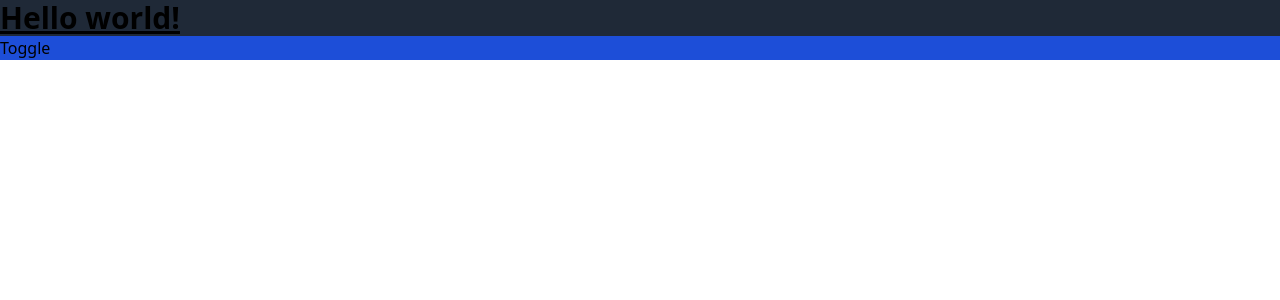
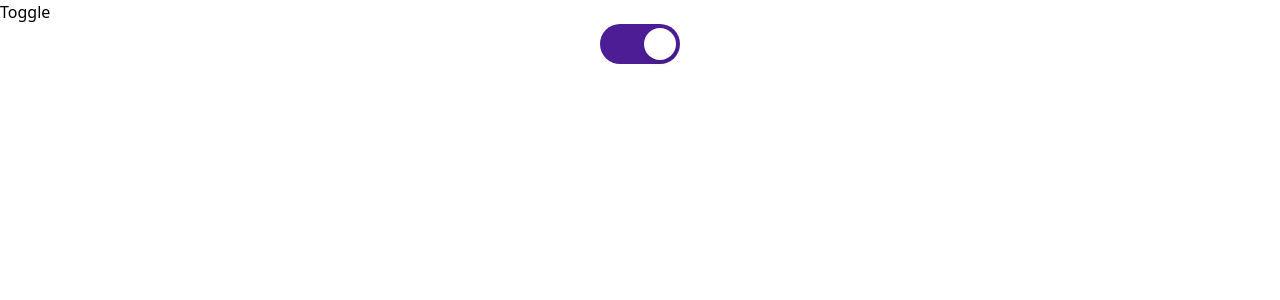
Before and after one commit to SaeromB/wanted_pre_onboarding, a React (Create React App) app in the folder custom-component/: page / in a window 1280 px wide. Shown: the top 300 px of the page. Built offline with nearby package versions, Linux system fonts and the light colour scheme.

Commit message:
Toggle Markup 추가

```diff
--- a/custom-component/src/App.js
+++ b/custom-component/src/App.js
@@ -1,12 +1,7 @@
 import Toggle from './component/Toggle';
 
 function App() {
-  return (
-    <>
-      <div className="bg-gray-800 text-3xl font-bold underline">Hello world!</div>
-      <Toggle />
-    </>
-  );
+  return <Toggle />;
 }
 
 export default App;
--- /dev/null
+++ b/custom-component/src/component/Container.jsx
@@ -0,0 +1,11 @@
+import React from 'react';
+
+const Container = () => {
+  return (
+    <>
+      <div className="w-224 h-100 border border-gray-400 rounded-2xl drop-shadow-md"></div>
+    </>
+  );
+};
+
+export default Container;
--- a/custom-component/src/component/Toggle.jsx
+++ b/custom-component/src/component/Toggle.jsx
@@ -1,6 +1,34 @@
-import React from 'react';
+import React, { useState } from 'react';
 
 const Toggle = () => {
-  return <div className="bg-blue-700">Toggle</div>;
+  const [checked, setChecked] = useState(false);
+  const moveToggle = 'transform translate-x-10';
+  const changeColor = 'transform bg-violet-900';
+
+  const handleToggleClick = () => {
+    setChecked((checked) => !checked);
+  };
+
+  return (
+    <>
+      {/* text style */}
+      <div>Toggle</div>
+      {/* style toggle in the middle */}
+      <div className="flex items-center justify-center">
+        {/* style toggle */}
+        <div
+          className={
+            'w-20 h-10 flex items-center bg-gray-300 rounded-full p-1 cursor-pointer transform' +
+            (checked ? null : changeColor)
+          }
+          onClick={handleToggleClick}>
+          <div
+            className={
+              'w-8 h-8 bg-white rounded-full shadow-md transform' + (checked ? null : moveToggle)
+            }></div>
+        </div>
+      </div>
+    </>
+  );
 };
 export default Toggle;
--- a/custom-component/tailwind.config.js
+++ b/custom-component/tailwind.config.js
@@ -2,7 +2,14 @@
 module.exports = {
   content: ['./src/component/**/*.{js,jsx,ts,tsx}', './src/*.{js,jsx,ts,tsx}'],
   theme: {
-    extend: {}
+    extend: {
+      width: {
+        224: '56rem'
+      },
+      height: {
+        100: '25rem'
+      }
+    }
   },
   plugins: []
 };
```
